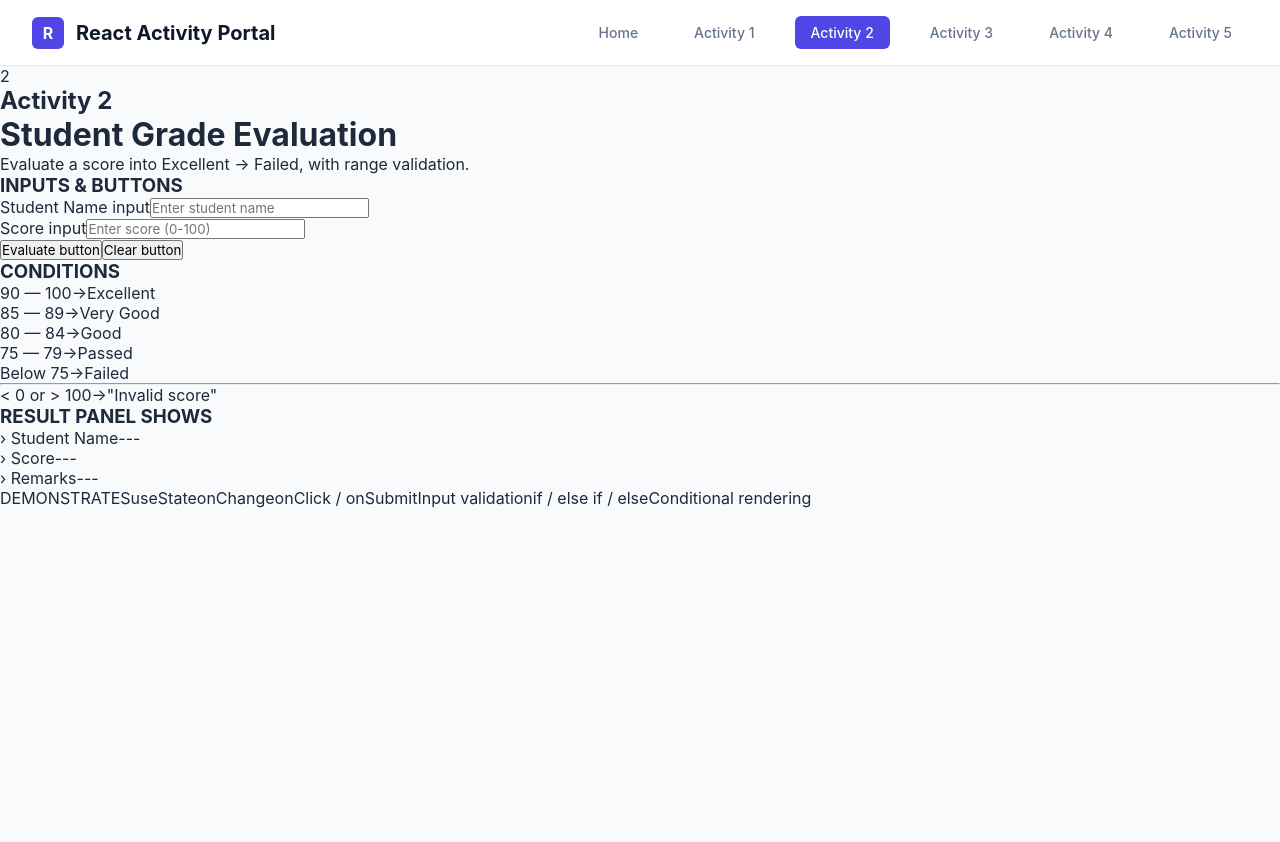
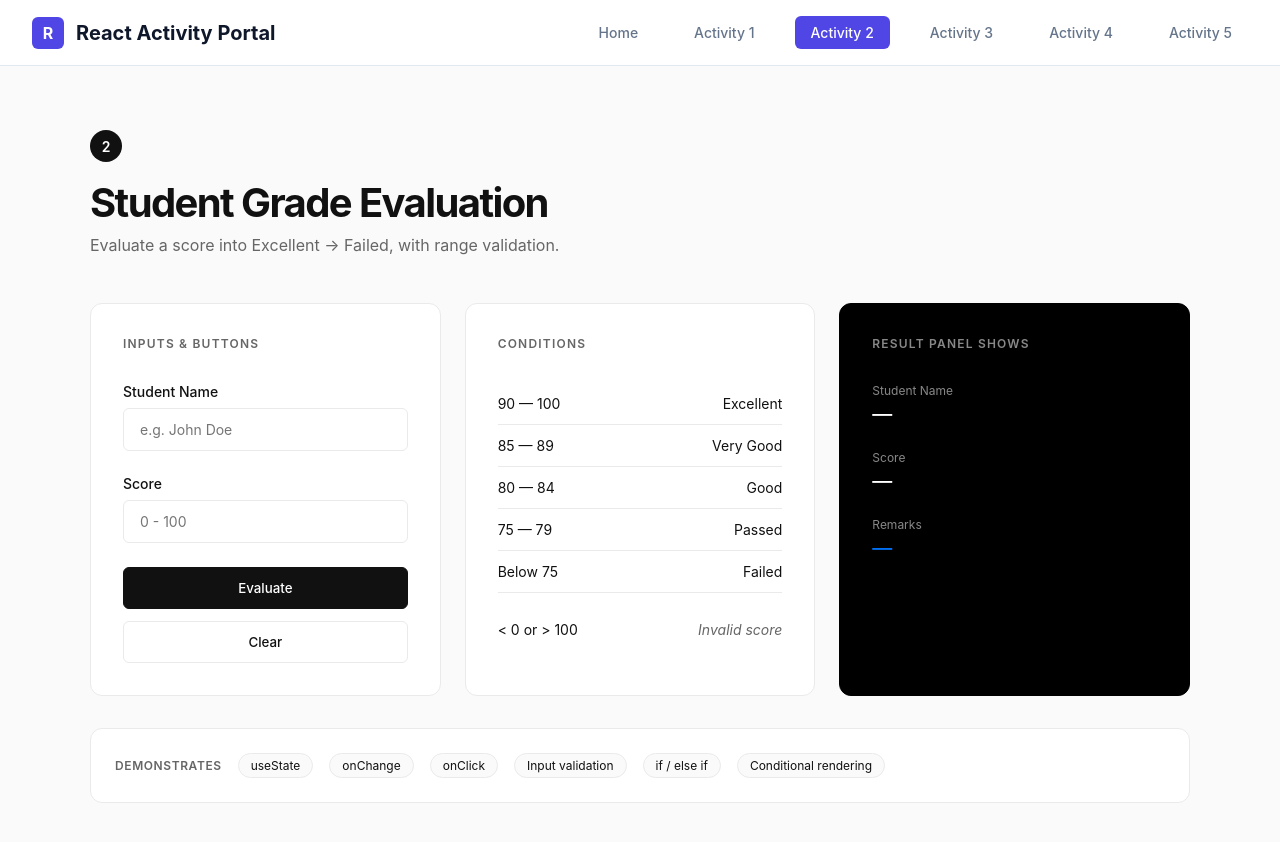
Before and after one commit to zacharygeorge029-boop/gitgab, a React (Vite) app: page / in a window 1280 px wide. Both pictures are taken after a click on the button "Activity 2". Shown: the top 842 px of the page. Before the commit the page ends 800 px from the top, so only its background shows below. Built offline with nearby package versions, Linux system fonts and the light colour scheme.

Commit message:
sak hanap ka ng papa mo

```diff
--- a/src/pages/GradeEvaluation.jsx
+++ b/src/pages/GradeEvaluation.jsx
@@ -1,50 +1,36 @@
 import React, { useState } from 'react';
 
 export default function GradeEvaluation() {
-  // State for inputs
   const [studentName, setStudentName] = useState('');
   const [score, setScore] = useState('');
-
-  // State for results
   const [result, setResult] = useState(null);
 
-  // Evaluation logic
   const evaluateGrade = () => {
-    if (!studentName.trim() || score === '') {
-      alert('Please enter a student name and score.');
+    const num = parseFloat(score);
+    if (!studentName.trim() || isNaN(num)) {
+      alert('Please enter a valid student name and numeric score.');
       return;
     }
 
-    const numericScore = parseFloat(score);
     let remarks = '';
     let isError = false;
 
-    // Condition evaluations
-    if (numericScore < 0 || numericScore > 100) {
+    if (num < 0 || num > 100) {
       remarks = 'Invalid score';
       isError = true;
-    } else if (numericScore >= 90) {
-      remarks = 'Excellent';
-    } else if (numericScore >= 85) {
-      remarks = 'Very Good';
-    } else if (numericScore >= 80) {
-      remarks = 'Good';
-    } else if (numericScore >= 75) {
-      remarks = 'Passed';
-    } else {
+    }
+    else if (num >= 90) remarks = 'Excellent';
+    else if (num >= 85) remarks = 'Very Good';
+    else if (num >= 80) remarks = 'Good';
+    else if (num >= 75) remarks = 'Passed';
+    else {
       remarks = 'Failed';
       isError = true;
     }
 
-    setResult({
-      name: studentName,
-      score: numericScore,
-      remarks: remarks,
-      isError: isError
-    });
+    setResult({ name: studentName, score: num, remarks, isError });
   };
 
-  // Clear logic
   const clearForm = () => {
     setStudentName('');
     setScore('');
@@ -52,157 +38,169 @@
   };
 
   return (
-    <div className="min-h-screen bg-gray-50 p-8 flex justify-center items-center font-sans">
-      <div className="max-w-6xl w-full">
+    <>
+      <style>{`
+        .vercel-eval-container {
+          --bg-main: #fafafa;
+          --bg-card: #ffffff;
+          --bg-invert: #000000;
+          --text-main: #111111;
+          --text-muted: #666666;
+          --text-invert: #ffffff;
+          --border: #eaeaea;
+          --radius-lg: 12px;
+          --radius-sm: 6px;
+          --font-sans: 'Inter', -apple-system, BlinkMacSystemFont, "Segoe UI", Roboto, sans-serif;
 
-        {/* Header Section */}
-        <div className="mb-8">
-          <div className="flex items-center gap-4 mb-2">
-            <div className="w-12 h-12 bg-indigo-600 rounded-full flex items-center justify-center text-white text-xl font-bold shadow-sm">
-              2
-            </div>
-            <h2 className="text-indigo-600 font-bold tracking-widest text-sm uppercase">Activity 2</h2>
-          </div>
-          <h1 className="text-4xl font-extrabold text-slate-800 mb-2">Student Grade Evaluation</h1>
-          <p className="text-slate-500 italic">Evaluate a score into Excellent → Failed, with range validation.</p>
-        </div>
+          background-color: var(--bg-main);
+          color: var(--text-main);
+          font-family: var(--font-sans);
+          min-height: 100vh;
+          padding: 4rem 2rem;
+          display: flex;
+          justify-content: center;
+          -webkit-font-smoothing: antialiased;
+        }
+        .v-content { max-width: 1100px; width: 100%; }
 
-        {/* Main Content Grid */}
-        <div className="grid grid-cols-1 md:grid-cols-3 gap-6">
+        .v-header { margin-bottom: 3rem; }
+        .v-badge {
+          display: inline-flex; align-items: center; justify-content: center;
+          width: 32px; height: 32px; background-color: var(--text-main); color: var(--bg-card);
+          border-radius: 50%; font-weight: 600; font-size: 0.875rem; margin-right: 0.75rem;
+        }
+        .v-title { font-size: 2.5rem; font-weight: 700; letter-spacing: -0.04em; margin: 1rem 0 0.5rem 0; }
+        .v-subtitle { color: var(--text-muted); font-size: 1rem; margin: 0; }
 
-          {/* Panel 1: Inputs & Buttons */}
-          <div className="bg-[#eef2fa] p-6 rounded-xl shadow-sm border border-indigo-50">
-            <h3 className="text-indigo-600 font-bold mb-6 tracking-wide text-sm">INPUTS & BUTTONS</h3>
+        .v-grid { display: grid; grid-template-columns: repeat(auto-fit, minmax(300px, 1fr)); gap: 1.5rem; }
 
-            <div className="space-y-4">
-              <div>
-                <label className="flex items-center gap-2 text-slate-700 mb-1">
-                  <span className="w-2 h-2 rounded-full bg-indigo-500"></span> Student Name input
-                </label>
+        .v-card { background: var(--bg-card); border: 1px solid var(--border); border-radius: var(--radius-lg); padding: 2rem; }
+        .v-card-invert { background: var(--bg-invert); color: var(--text-invert); border: 1px solid var(--bg-invert); }
+
+        .v-card-title { font-size: 0.75rem; text-transform: uppercase; letter-spacing: 0.1em; font-weight: 600; margin: 0 0 2rem 0; color: var(--text-muted); }
+        .v-card-invert .v-card-title { color: #888; }
+
+        .v-input-group { margin-bottom: 1.5rem; }
+        .v-label { display: block; font-size: 0.875rem; font-weight: 500; margin-bottom: 0.5rem; color: var(--text-main); }
+        .v-input {
+          width: 100%; padding: 0.75rem 1rem; border: 1px solid var(--border); border-radius: var(--radius-sm);
+          font-size: 0.875rem; transition: border-color 0.2s ease; box-sizing: border-box; background: var(--bg-card); color: var(--text-main);
+        }
+        .v-input:focus { outline: none; border-color: var(--text-main); }
+
+        .v-btn-primary {
+          width: 100%; background: var(--text-main); color: var(--bg-card); border: 1px solid var(--text-main);
+          padding: 0.75rem; border-radius: var(--radius-sm); font-weight: 500; cursor: pointer; margin-bottom: 0.75rem; transition: background 0.2s ease;
+        }
+        .v-btn-primary:hover { background: #333; }
+
+        .v-btn-secondary {
+          width: 100%; background: var(--bg-card); color: var(--text-main); border: 1px solid var(--border);
+          padding: 0.75rem; border-radius: var(--radius-sm); font-weight: 500; cursor: pointer; transition: border-color 0.2s ease;
+        }
+        .v-btn-secondary:hover { border-color: var(--text-main); }
+
+        .v-condition-row { display: flex; justify-content: space-between; font-size: 0.875rem; padding: 0.75rem 0; border-bottom: 1px solid var(--border); }
+        .v-condition-row:last-child { border-bottom: none; }
+
+        .v-result-item { margin-bottom: 1.5rem; }
+        .v-result-label { font-size: 0.75rem; color: #888; margin-bottom: 0.25rem; display: block; }
+        .v-result-value { font-size: 1.25rem; font-weight: 500; }
+        .v-status-error { color: #ff4040; }
+        .v-status-success { color: #0070f3; }
+
+        .v-tags {
+          margin-top: 2rem; padding: 1.5rem; background: var(--bg-card); border: 1px solid var(--border);
+          border-radius: var(--radius-lg); display: flex; align-items: center; gap: 1rem; overflow-x: auto;
+        }
+        .v-tag-label { font-size: 0.75rem; font-weight: 600; text-transform: uppercase; letter-spacing: 0.05em; color: var(--text-muted); }
+        .v-tag { font-size: 0.75rem; padding: 0.25rem 0.75rem; background: var(--bg-main); border: 1px solid var(--border); border-radius: 99px; white-space: nowrap; }
+      `}</style>
+
+      <div className="vercel-eval-container">
+        <div className="v-content">
+
+          <header className="v-header">
+            <div><span className="v-badge">2</span></div>
+            <h1 className="v-title">Student Grade Evaluation</h1>
+            <p className="v-subtitle">Evaluate a score into Excellent → Failed, with range validation.</p>
+          </header>
+
+          <div className="v-grid">
+            {/* Inputs Panel */}
+            <div className="v-card">
+              <h3 className="v-card-title">Inputs & Buttons</h3>
+              <div className="v-input-group">
+                <label className="v-label">Student Name</label>
                 <input
                   type="text"
+                  className="v-input"
                   value={studentName}
                   onChange={(e) => setStudentName(e.target.value)}
-                  className="w-full p-2 border border-slate-300 rounded focus:outline-none focus:ring-2 focus:ring-indigo-400"
-                  placeholder="Enter student name"
+                  placeholder="e.g. John Doe"
                 />
               </div>
-
-              <div>
-                <label className="flex items-center gap-2 text-slate-700 mb-1">
-                  <span className="w-2 h-2 rounded-full bg-indigo-500"></span> Score input
-                </label>
+              <div className="v-input-group">
+                <label className="v-label">Score</label>
                 <input
                   type="number"
+                  className="v-input"
                   value={score}
                   onChange={(e) => setScore(e.target.value)}
-                  className="w-full p-2 border border-slate-300 rounded focus:outline-none focus:ring-2 focus:ring-indigo-400"
-                  placeholder="Enter score (0-100)"
+                  placeholder="0 - 100"
                 />
               </div>
+              <button onClick={evaluateGrade} className="v-btn-primary">Evaluate</button>
+              <button onClick={clearForm} className="v-btn-secondary">Clear</button>
+            </div>
 
-              <div className="pt-4 flex flex-col gap-3">
-                <button
-                  onClick={evaluateGrade}
-                  className="w-full bg-slate-800 text-white py-2 rounded font-medium hover:bg-slate-700 transition shadow-sm"
-                >
-                  Evaluate button
-                </button>
-                <button
-                  onClick={clearForm}
-                  className="w-full bg-white text-slate-700 border border-slate-300 py-2 rounded font-medium hover:bg-slate-50 transition shadow-sm"
-                >
-                  Clear button
-                </button>
+            {/* Conditions Panel */}
+            <div className="v-card">
+              <h3 className="v-card-title">Conditions</h3>
+              <div className="v-condition-row"><span>90 — 100</span><span>Excellent</span></div>
+              <div className="v-condition-row"><span>85 — 89</span><span>Very Good</span></div>
+              <div className="v-condition-row"><span>80 — 84</span><span>Good</span></div>
+              <div className="v-condition-row"><span>75 — 79</span><span>Passed</span></div>
+              <div className="v-condition-row"><span>Below 75</span><span>Failed</span></div>
+              <div className="v-condition-row" style={{ marginTop: '1rem' }}>
+                <span>&lt; 0 or &gt; 100</span>
+                <span style={{ fontStyle: 'italic', color: 'var(--text-muted)' }}>Invalid score</span>
               </div>
             </div>
-          </div>
 
-          {/* Panel 2: Conditions */}
-          <div className="bg-white p-6 rounded-xl shadow-sm border border-slate-100">
-            <h3 className="text-indigo-600 font-bold mb-6 tracking-wide text-sm">CONDITIONS</h3>
-
-            <div className="space-y-4 text-slate-700">
-              <div className="flex justify-between items-center">
-                <span className="font-bold">90 — 100</span>
-                <span className="text-slate-400">→</span>
-                <span>Excellent</span>
+            {/* Results Panel */}
+            <div className="v-card v-card-invert">
+              <h3 className="v-card-title">Result Panel Shows</h3>
+              <div className="v-result-item">
+                <span className="v-result-label">Student Name</span>
+                <span className="v-result-value">{result?.name || '—'}</span>
               </div>
-              <div className="flex justify-between items-center">
-                <span className="font-bold">85 — 89</span>
-                <span className="text-slate-400">→</span>
-                <span>Very Good</span>
+              <div className="v-result-item">
+                <span className="v-result-label">Score</span>
+                <span className="v-result-value">{result?.score ?? '—'}</span>
               </div>
-              <div className="flex justify-between items-center">
-                <span className="font-bold">80 — 84</span>
-                <span className="text-slate-400">→</span>
-                <span>Good</span>
-              </div>
-              <div className="flex justify-between items-center">
-                <span className="font-bold">75 — 79</span>
-                <span className="text-slate-400">→</span>
-                <span>Passed</span>
-              </div>
-              <div className="flex justify-between items-center">
-                <span className="font-bold">Below 75</span>
-                <span className="text-slate-400">→</span>
-                <span>Failed</span>
-              </div>
-
-              <hr className="my-4 border-slate-200" />
-
-              <div className="flex justify-between items-center">
-                <span className="font-bold">&lt; 0 or &gt; 100</span>
-                <span className="text-slate-400">→</span>
-                <span className="italic text-slate-500">"Invalid score"</span>
-              </div>
-            </div>
-          </div>
-
-          {/* Panel 3: Result Panel */}
-          <div className="bg-[#172033] p-6 rounded-xl shadow-sm text-white">
-            <h3 className="text-indigo-300 font-bold mb-6 tracking-wide text-sm">RESULT PANEL SHOWS</h3>
-
-            <div className="space-y-6">
-              <div className="flex flex-col">
-                <span className="text-slate-400 text-sm mb-1">› Student Name</span>
-                <span className="font-medium text-lg">{result ? result.name : '---'}</span>
-              </div>
-
-              <div className="flex flex-col">
-                <span className="text-slate-400 text-sm mb-1">› Score</span>
-                <span className="font-medium text-lg">{result ? result.score : '---'}</span>
-              </div>
-
-              <div className="flex flex-col">
-                <span className="text-slate-400 text-sm mb-1">› Remarks</span>
-                <span className={`font-medium text-2xl ${
-                  !result
-                    ? 'text-white'
-                    : result.isError
-                      ? 'text-red-400'
-                      : 'text-green-400'
-                }`}>
-                  {result ? result.remarks : '---'}
+              <div className="v-result-item">
+                <span className="v-result-label">Remarks</span>
+                <span className={`v-result-value ${result?.isError ? 'v-status-error' : 'v-status-success'}`}>
+                  {result?.remarks || '—'}
                 </span>
               </div>
             </div>
           </div>
 
+          {/* Footer Concepts */}
+          <div className="v-tags">
+            <span className="v-tag-label">Demonstrates</span>
+            <span className="v-tag">useState</span>
+            <span className="v-tag">onChange</span>
+            <span className="v-tag">onClick</span>
+            <span className="v-tag">Input validation</span>
+            <span className="v-tag">if / else if</span>
+            <span className="v-tag">Conditional rendering</span>
+          </div>
+
         </div>
-
-        {/* Footer / Concepts Bar */}
-        <div className="mt-8 bg-[#eef2fa] p-4 rounded-xl flex items-center gap-4 overflow-x-auto text-sm shadow-sm border border-indigo-50">
-          <span className="text-indigo-600 font-bold tracking-wide mr-2">DEMONSTRATES</span>
-          <span className="bg-white px-3 py-1 rounded-full font-medium text-slate-700 shadow-sm border border-slate-100 whitespace-nowrap">useState</span>
-          <span className="bg-white px-3 py-1 rounded-full font-medium text-slate-700 shadow-sm border border-slate-100 whitespace-nowrap">onChange</span>
-          <span className="bg-white px-3 py-1 rounded-full font-medium text-slate-700 shadow-sm border border-slate-100 whitespace-nowrap">onClick / onSubmit</span>
-          <span className="bg-white px-3 py-1 rounded-full font-medium text-slate-700 shadow-sm border border-slate-100 whitespace-nowrap">Input validation</span>
-          <span className="bg-white px-3 py-1 rounded-full font-medium text-slate-700 shadow-sm border border-slate-100 whitespace-nowrap">if / else if / else</span>
-          <span className="bg-white px-3 py-1 rounded-full font-medium text-slate-700 shadow-sm border border-slate-100 whitespace-nowrap">Conditional rendering</span>
-        </div>
-
       </div>
-    </div>
+    </>
   );
 }
```
